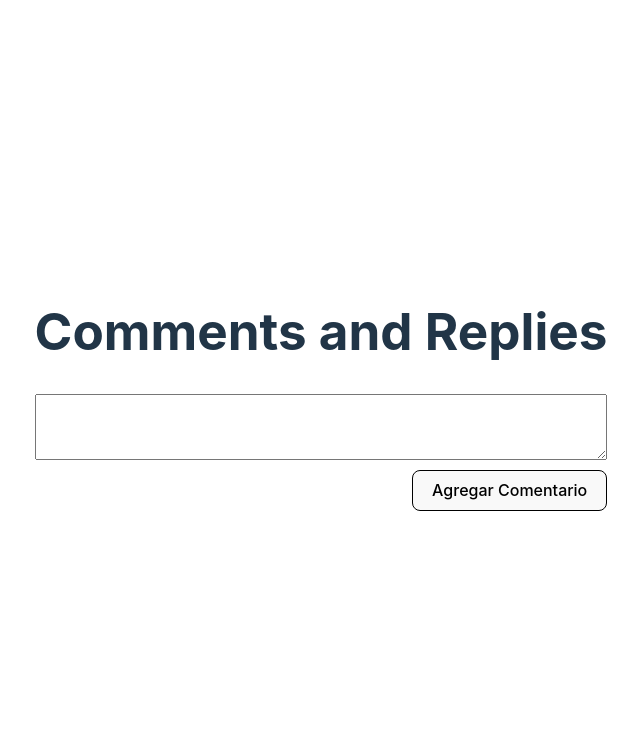
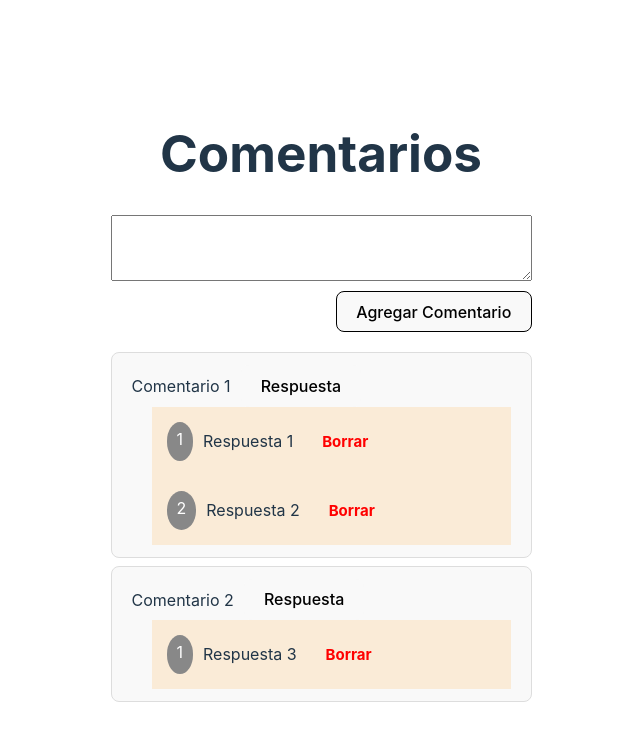
Before and after one commit to hectorguedea/reactjs-comments-replies, a React (Vite) app: page / in a window 1280 px wide. Shown: the top 740 px of the page, without its empty margins (319-959 px from the left). Built offline with nearby package versions, Linux system fonts and the light colour scheme.

Commit message:
Styles and Props

```diff
--- a/src/App.jsx
+++ b/src/App.jsx
@@ -3,16 +3,68 @@ import FormComments from './components/FormComments'
 
 import './App.css'
 
+const styles = {
+  formComment: 'form-comment',
+  commentList: 'comment-list',
+  commentCard: 'comment-card',
+  addReply: 'addReply',
+  reply: 'reply',
+  editable: 'editable',
+  minusReply: 'minus-reply',
+};
+
+
 function App() {
 
+// Initial data from the simulated database
+  const initialCommentsFromDatabase = [
+    { text: 'Comentario 1', replies: ['Respuesta 1', 'Respuesta 2'] },
+    { text: 'Comentario 2', replies: ['Respuesta 3'] }
+  ];
+
+  // State to store the current comments
+  const [comments, setComments] = useState(initialCommentsFromDatabase);
+
+  // Function to add a new comment
+
+  const handleAddComment = (newCommentText) => {
+    const newComment = { text: newCommentText, replies: [] };
+    setComments((prevComments) => [...prevComments, newComment]);
+  };
+
+  // Function to add a reply to an existing comment
+
+  const handleAddReply = (commentIndex, replyText) => {
+    setComments((prevComments) => {
+      const updatedComments = [...prevComments];
+      updatedComments[commentIndex].replies.push(replyText);
+      return updatedComments;
+    });
+  };
+
+// Function to delete a reply from a comment
+const handleRemoveReply = (commentIndex, replyIndex) => {
+    setComments((prevComments) => {
+      const updatedComments = [...prevComments];
+      updatedComments[commentIndex].replies.splice(replyIndex, 1);
+      return updatedComments;
+    });
+  };
+
   return (
-    <>
-     <h1>Comments and Replies</h1>
-
-     <FormComments />
-
-    </>
-  )
+    <div className="app-container">
+      <h1>Comentarios</h1>
+      {/* Rendering of the FormComments component with the appropriate props */}
+      <FormComments
+        initialComments={comments}
+        onAddComment={handleAddComment}
+        onAddReply={handleAddReply}
+        onRemoveReply={handleRemoveReply}
+        styles={styles}
+      />
+    </div>
+  );
 }
 
+
 export default App;
--- a/src/components/FormComments.jsx
+++ b/src/components/FormComments.jsx
@@ -2,149 +2,139 @@ import { useState } from 'react'
 
 import '../App.css'
 
-function FormComments() {
+function FormComments({ initialComments = [], onAddComment, onAddReply, onRemoveReply, styles = {} }) {
   const [comment, setComment] = useState("");
   const [reply, setReply] = useState("");
   const [editedValue, setEditedValue] = useState("");
   const [replyIndex, setReplyIndex] = useState(null);
   const [editingIndex, setEditingIndex] = useState({ commentIndex: null, replyIndex: null });
 
-
-  const [commentsArray, setCommentsArray] = useState([]);
-
   const handleChange = (event) => {
     setComment(event.target.value);
   };
 
-  const handleChangeReply = (event) =>{
+  const handleChangeReply = (event) => {
     setReply(event.target.value);
-  }
+  };
 
-  const handleReply = (index) =>{
+  const handleReply = (index) => {
     setReplyIndex(index);
-  }
+  };
 
   const handleAddComment = (event) => {
     event.preventDefault();
     if (comment.trim() !== "") {
-      setCommentsArray([...commentsArray, {text:comment, replies:[]}]);
+      onAddComment(comment);
       setComment("");
-      setReplyIndex("");
+      setReplyIndex(null);
     }
   };
 
-
-  const handleAddReply = (event) =>{
+  const handleAddReply = (event) => {
     event.preventDefault();
-    if (reply.trim() !== "" && replyIndex !== "") {
-      commentsArray[replyIndex].replies.push(reply);
-      setCommentsArray([...commentsArray]);
+    if (reply.trim() !== "" && replyIndex !== null) {
+      onAddReply(replyIndex, reply);
       setReply("");
       setReplyIndex(null);
     }
-  }
+  };
 
-  const handleRemoveReply = (index, replyIndex) =>{
+  const handleRemoveReply = (index, replyIndex) => {
     const shouldRemove = window.confirm("¿Estás seguro de que quieres borrar esta respuesta?");
     if (shouldRemove) {
-      commentsArray[index].replies.splice(replyIndex, 1);
-      setCommentsArray([...commentsArray]);
+      onRemoveReply(index, replyIndex);
     }
-  }
+  };
 
-  const handleDoubleClick = (index,respuestaIndex, respuesta) =>{
+  const handleDoubleClick = (index, respuestaIndex, respuesta) => {
     setEditingIndex({ commentIndex: index, replyIndex: respuestaIndex });
     setEditedValue(respuesta);
-  }
+  };
 
   const handleEditChange = (event) => {
     setEditedValue(event.target.value);
   };
 
-  const handleEditSave = (index, replyIndex) =>{
-
+  const handleEditSave = (index, replyIndex) => {
     if (editedValue !== null) {
-      commentsArray[index].replies[replyIndex] = editedValue;
-      setCommentsArray([...commentsArray]);
+      onAddReply(index, editedValue);
       setEditingIndex({ commentIndex: null, replyIndex: null });
       setEditedValue("");
     }
-  }
+  };
 
   return (
     <>
-
-    <form className='form-comment' onSubmit={handleAddComment}>
+      <form className={styles.formComment} onSubmit={handleAddComment}>
         <textarea
           value={comment}
           onChange={handleChange}
           rows={4}
           cols={50}
         />
-        <button
-        >
+        <button type="submit">
           Agregar Comentario
         </button>
       </form>
 
-      <div className="comment-list">
-        {commentsArray.map((comentario, index) => (
-          <div key={index} className="comment-card">
+      <div className={styles.commentList}>
+        {initialComments.map((comentario, index) => (
+          <div key={index} className={styles.commentCard}>
             {comentario.text}
-             {replyIndex !== index && (<button onClick={() => handleReply(index)}  className='addReply'>Respuesta</button>)}
+            {replyIndex !== index && (
+              <button onClick={() => handleReply(index)} className={styles.addReply}>
+                Respuesta
+              </button>
+            )}
             {replyIndex === index && (
-
-                  <form className='form-comment' onSubmit={handleAddReply}>
+              <form className={styles.formComment} onSubmit={handleAddReply}>
                 <textarea
                   value={reply}
                   onChange={handleChangeReply}
                   rows={4}
                   cols={50}
                 />
-                         <button>
+                <button type="submit">
                   Agregar Respuesta
                 </button>
               </form>
             )}
 
-                {commentsArray[index].replies?.map((respuesta, respuestaIndex) => (
-                    <div key={respuestaIndex} className='reply'>
+            {comentario.replies?.map((respuesta, respuestaIndex) => (
+              <div key={respuestaIndex} className={styles.reply}>
                 <span>{respuestaIndex + 1}</span>
 
-
-                          {editingIndex.commentIndex === index &&  editingIndex.replyIndex === respuestaIndex ? (
-                            <div className='editable'>
+                {editingIndex.commentIndex === index && editingIndex.replyIndex === respuestaIndex ? (
+                  <div className={styles.editable}>
                     <textarea
                       value={editedValue}
                       onChange={handleEditChange}
                     />
-                              <button onClick={() => handleEditSave(index, respuestaIndex)}>Guardar</button>
+                    <button onClick={() => handleEditSave(index, respuestaIndex)}>
+                      Guardar
+                    </button>
                   </div>
                 ) : (
                   <>
                     <div onDoubleClick={() => handleDoubleClick(index, respuestaIndex, respuesta)}>
-                                  { respuesta }
+                      {respuesta}
                     </div>
 
                     <button
-                          className='minus-reply'
-                            onClick={() => handleRemoveReply(index, respuestaIndex) }
+                      className={styles.minusReply}
+                      onClick={() => handleRemoveReply(index, respuestaIndex)}
                     >
                       Borrar
                     </button>
                   </>
                 )}
-
-
-                    </div>
-                ))}
-
               </div>
             ))}
           </div>
-
+        ))}
+      </div>
     </>
-  )
+  );
 }
 
 export default FormComments;
```
Lines whose indentation alone changed are shown as unchanged.
